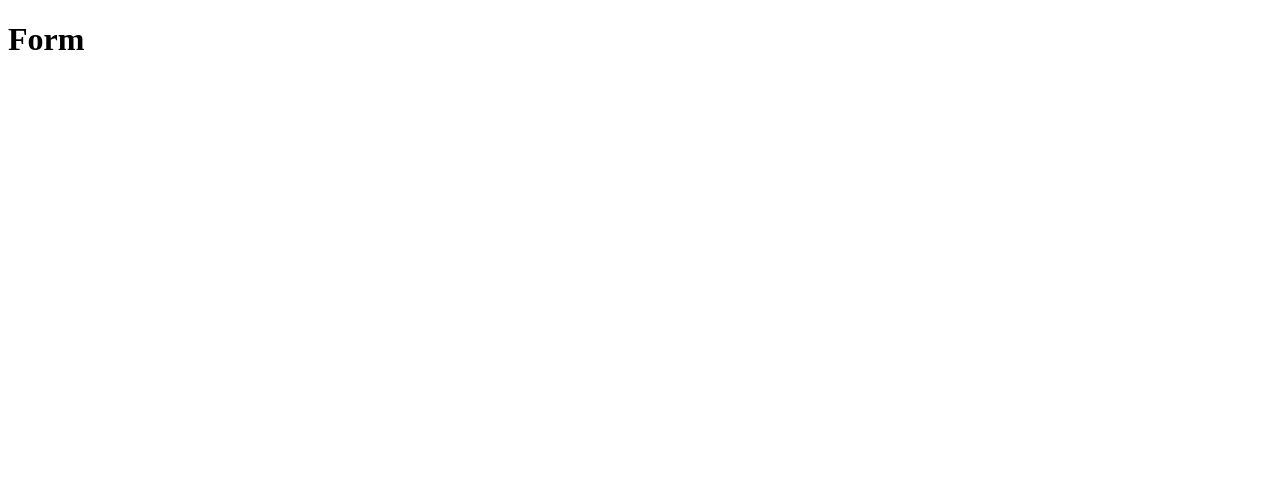
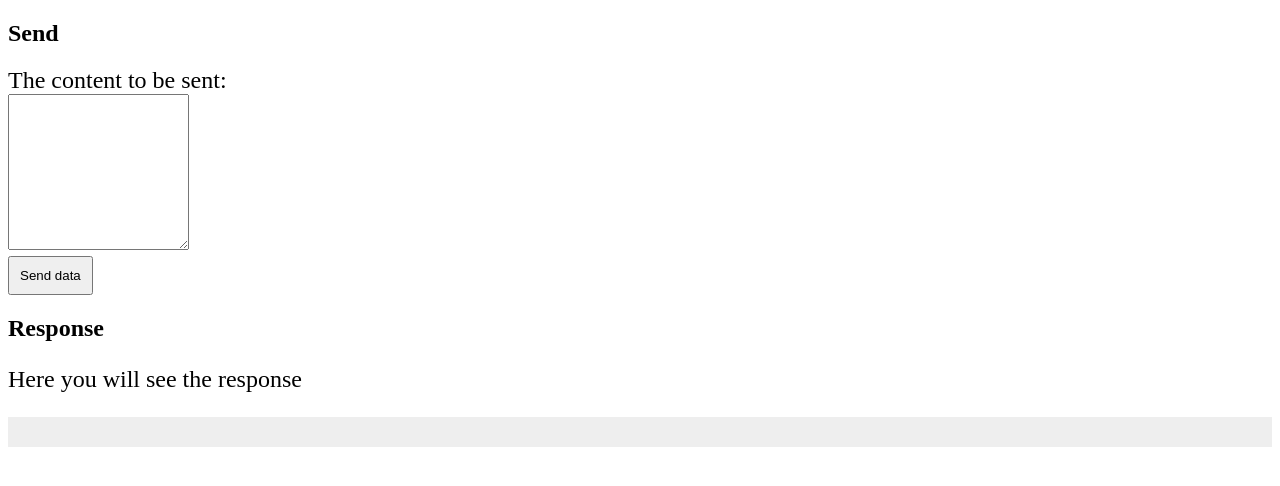
Before and after one commit to Santalov/Santalov.github.io, a plain HTML site: page empty-worker/form/index.html in a window 1280 px wide. Drawn offline with Linux system fonts and the light colour scheme.

Commit message:
form template

```diff
--- a/empty-worker/form/index.html
+++ b/empty-worker/form/index.html
@@ -5,6 +5,24 @@
     <title>Form</title>
 </head>
 <body>
-<h1>Form</h1>
+<h2>Send</h2>
+<form style="font-size: 1.5em">
+    <div>
+        <label for="textarea">The content to be sent:</label>
+    </div>
+    <div>
+        <textarea id="textarea" rows="10"></textarea>
+    </div>
+    <button style="padding: 10px;">Send data</button>
+</form>
+<h2>Response</h2>
+<div style="font-size: 1.5em">
+    <div>
+        <p>Here you will see the response</p>
+    </div>
+    <div style="padding: 15px; background-color: #eeeeee" id="response">
+
+    </div>
+</div>
 </body>
 </html>
```
